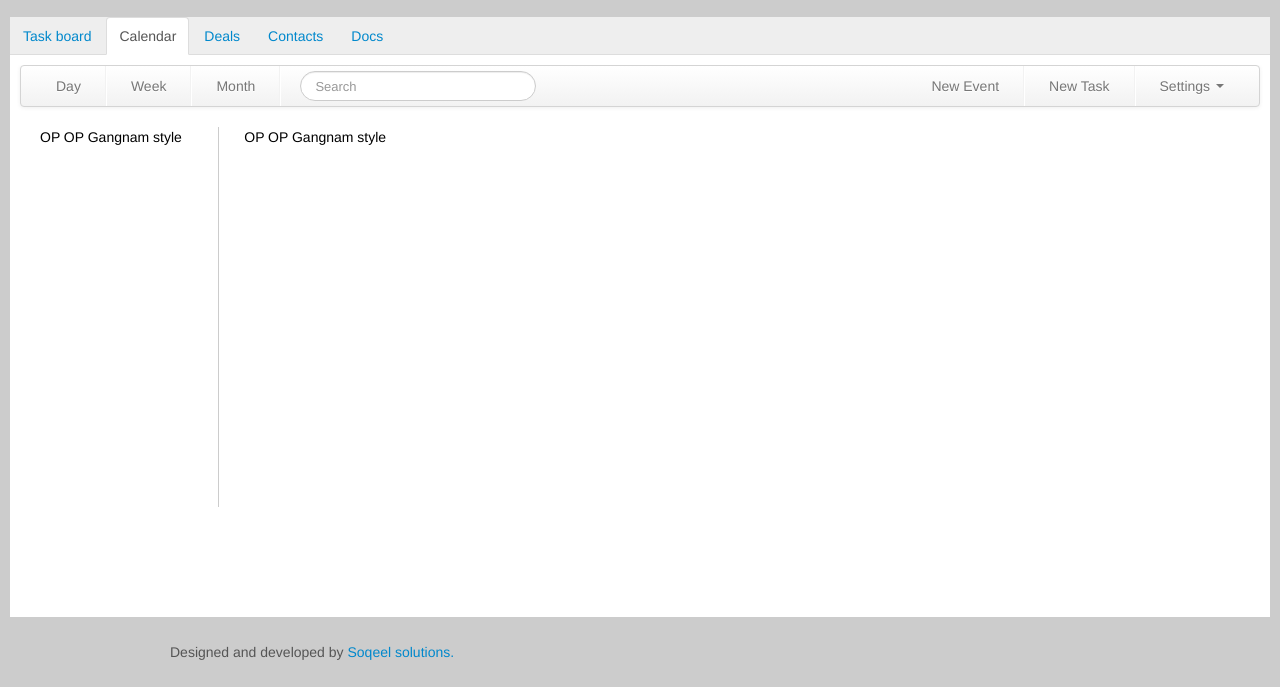
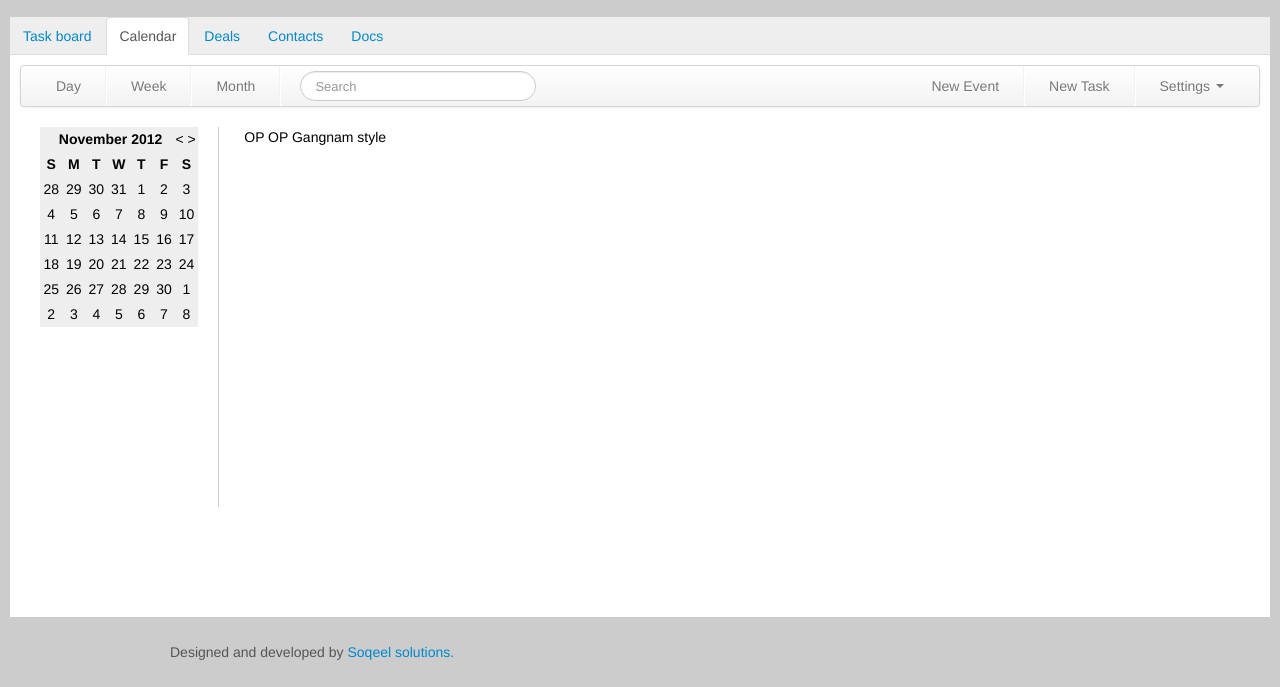
Before and after one commit to pavlo666/nubis_crm, a plain HTML site: page index.html in a window 1280 px wide. Both pictures are taken after a click on the link "Calendar". Shown: the part 138-825 px from the top of the page. Drawn offline with Linux system fonts and the light colour scheme.

Commit message:
HTML /CSS side bar calendar

```diff
--- a/css/nubis.css
+++ b/css/nubis.css
@@ -82,3 +82,17 @@ html {
 	border-right: 1px solid #CCC;
 	min-height: 380px;
 }
+
+.crm-side-calendar {
+	margin-right: 20px;
+}
+
+.crm-side-calendar .crm-side-table {
+	width: 100%;
+	background-color: #EEE;
+	line-height: 25px;
+}
+
+.crm-side-calendar .crm-side-table TD {
+	text-align: center;
+}
--- a/index.html
+++ b/index.html
@@ -251,8 +251,90 @@
 						<div class="row-fluid">
 							<div class="span2 crm-calendar-sidebar">
 							<!--Sidebar content-->
-							OP OP Gangnam style
-
+							<div class="crm-side-calendar">
+								<table cellspacing="0" cellpadding="0" class="crm-side-table">
+									<tbody>
+										<tr>
+											<td colspan="5">
+												<span>&nbsp;</span>
+												<b>November 2012</b>
+											</td>
+											<td colspan="2">
+												<span><</span>
+												<span>></span>
+											</td>
+										</tr>
+									</tbody>
+								</table>
+								<table cellspacing="0" cellpadding="0" class="crm-side-table">
+									<colgroup span="7"></colgroup>
+									<tbody>
+										<tr>
+											<th title="Sunday">S</th>
+												<th title="Monday">M</th>
+												<th title="Tuesday">T</th>
+												<th title="Wednesday">W</th>
+												<th title="Thursday">T</th>
+												<th title="Friday">F</th>
+												<th title="Saturday">S</th>
+											</tr>
+											<tr style="cursor:pointer">
+												<td>28</td>
+												<td>29</td>
+												<td>30</td>
+												<td>31</td>
+												<td>1</td>
+												<td>2</td>
+												<td>3</td>
+											</tr>
+											<tr style="cursor:pointer" id="dp_0_row_1">
+												<td>4</td>
+												<td>5</td>
+												<td>6</td>
+												<td>7</td>
+												<td>8</td>
+												<td>9</td>
+												<td>10</td>
+											</tr>
+											<tr style="cursor:pointer">
+												<td>11</td>
+												<td>12</td>
+												<td>13</td>
+												<td>14</td>
+												<td>15</td>
+												<td>16</td>
+												<td>17</td>
+											</tr>
+											<tr style="cursor:pointer">
+												<td>18</td>
+												<td>19</td>
+												<td>20</td>
+												<td>21</td>
+												<td>22</td>
+												<td>23</td>
+												<td>24</td>
+											</tr>
+											<tr style="cursor:pointer">
+												<td>25</td>
+												<td>26</td>
+												<td>27</td>
+												<td>28</td>
+												<td>29</td>
+												<td>30</td>
+												<td>1</td>
+											</tr>
+											<tr style="cursor:pointer">
+												<td>2</td>
+												<td>3</td>
+												<td>4</td>
+												<td>5</td>
+												<td>6</td>
+												<td>7</td>
+												<td>8</td>
+											</tr>
+										</tbody>
+									</table>
+								</div>
 							</div>
 							<div class="span10">
 							<!--Body content-->
```
